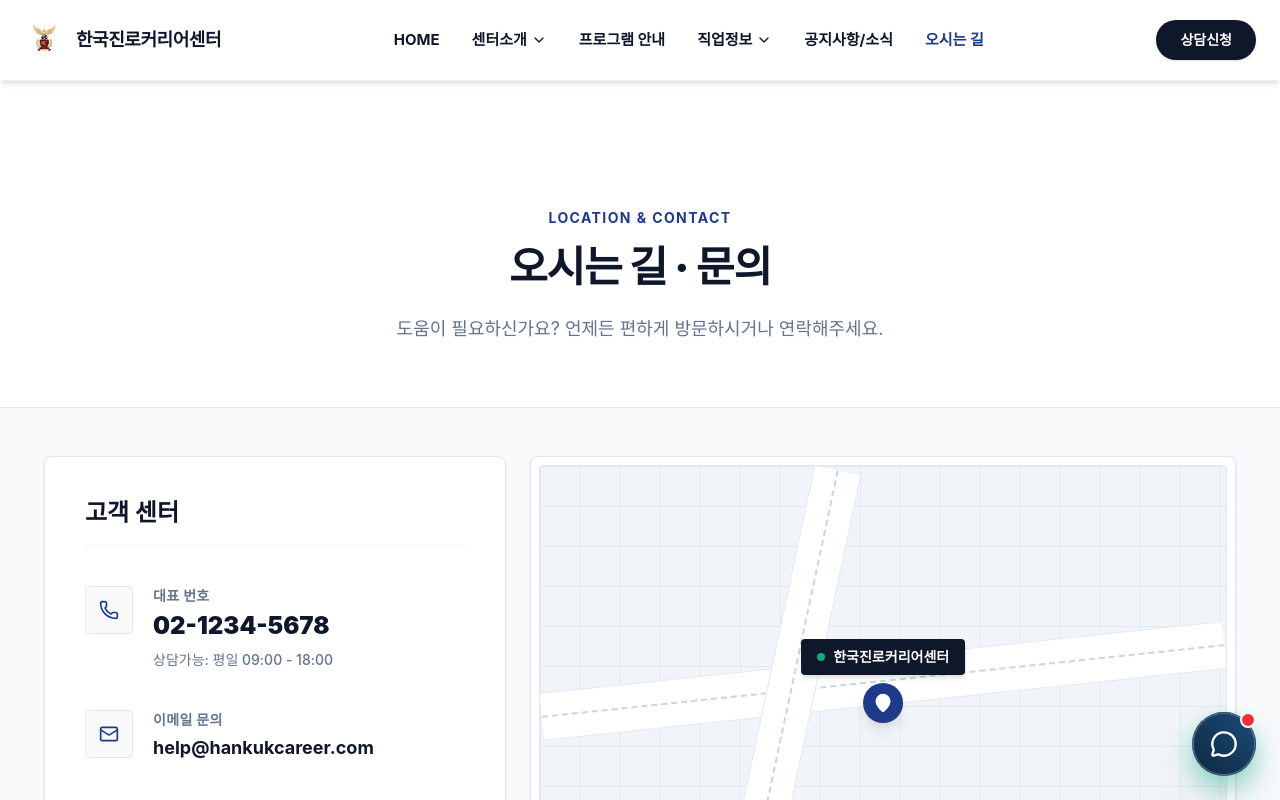
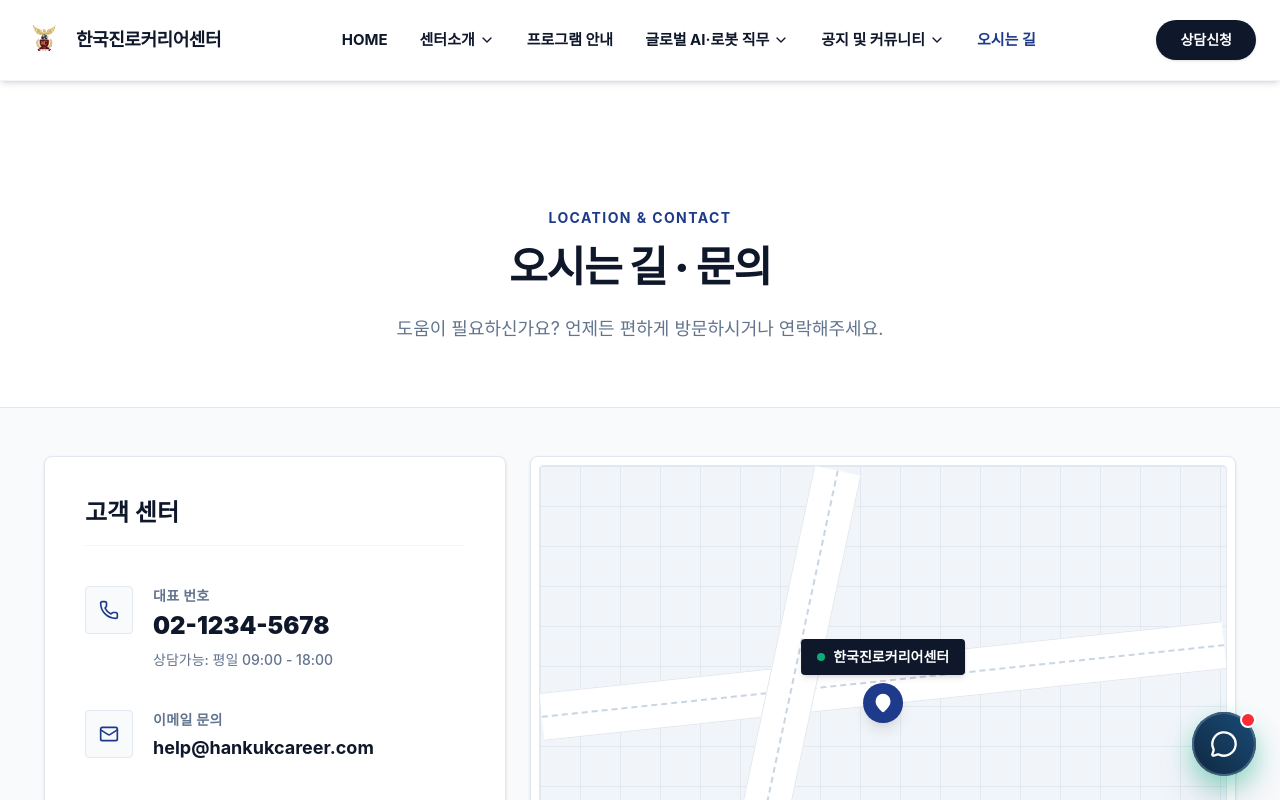
Before and after one commit to Minkkaeng/Korea-Career-Center, a React (Vite) app: page /contact in a window 1280 px wide. Shown: the top 800 px of the page. Built offline with nearby package versions, Linux system fonts and the light colour scheme.

Commit message:
feat: restructure header menu for global AI/Robot job trends and community

```diff
--- a/src/components/Header.tsx
+++ b/src/components/Header.tsx
@@ -32,16 +32,23 @@ export default function Header() {
         { path: '/organization', label: '조직도' }
       ]
     },
-    { path: '/programs/youth', label: '프로그램 안내' },
+    { path: '/programs', label: '프로그램 안내' },
     {
       path: '/job-info',
-      label: '직업정보',
+      label: '글로벌 AI·로봇 직무',
       children: [
-        { path: '/job-info', label: '직무인터뷰' },
-        { path: '/job-info', label: '취업정보' }
+        { path: '/job-info', label: '세계적인 AI 기술 동향' },
+        { path: '/job-info', label: '미래 로봇 산업 트렌드' }
       ]
     },
-    { path: '/notices', label: '공지사항/소식' },
+    {
+      path: '/notices',
+      label: '공지 및 커뮤니티',
+      children: [
+        { path: '/notices', label: '공지사항/소식' },
+        { path: '/notices', label: '직무/전문가 인터뷰' }
+      ]
+    },
     { path: '/contact', label: '오시는 길' },
   ];
 
```
